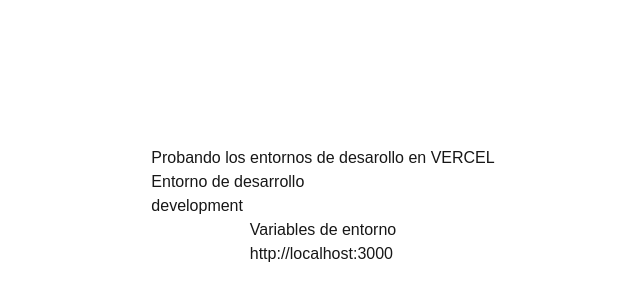
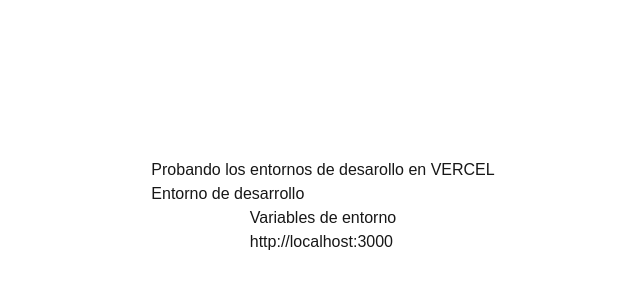
Before and after one commit to anlobarri/testing-enviroment, a Next.js app: page / in a window 1280 px wide. Shown: the part 194-494 px from the top of the page, without its empty margins (317-957 px from the left). Built offline with nearby package versions, Linux system fonts and the light colour scheme.

Commit message:
Cambiar la verificación del entorno de producción de NODE_ENV a VERCEL_ENV en la página principal para una mejor compatibilidad con Vercel.

```diff
--- a/app/page.tsx
+++ b/app/page.tsx
@@ -3,7 +3,7 @@
   const previewUrl = process.env.NEXT_PUBLIC_VERCEL_URL; // Usado para preview y desarrollo con `vercel dev`
 
   let baseUrl;
-  if (process.env.NODE_ENV === "production") {
+  if (process.env.VERCEL_ENV === "production") {
     baseUrl = productionUrl;
   } else {
     baseUrl = previewUrl;
@@ -16,7 +16,7 @@
       <div>
         <p>Probando los entornos de desarollo en VERCEL</p>
         <h1>Entorno de desarrollo</h1>
-        {process.env.NODE_ENV}
+        {process.env.VERCEL_ENV}
       </div>
       <div>
         <h2>Variables de entorno</h2>
```
